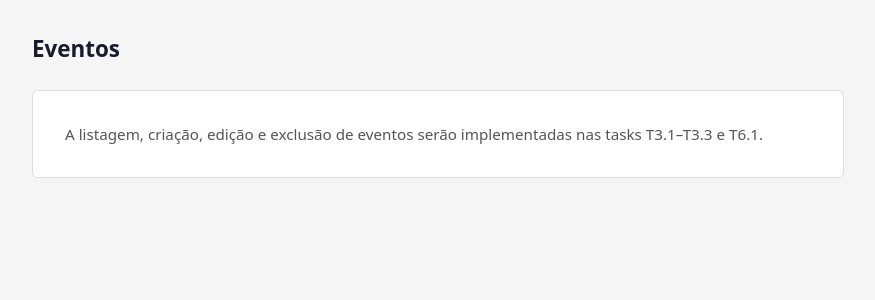
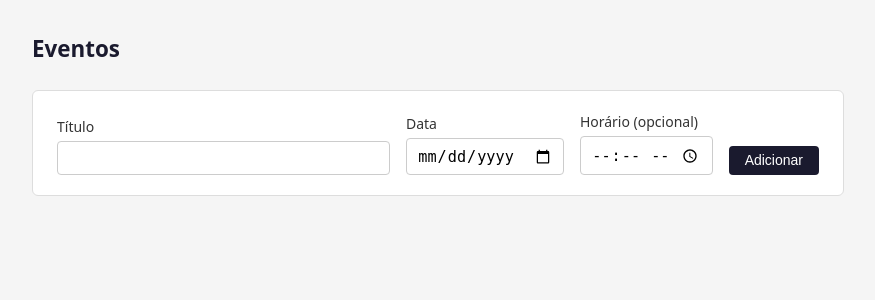
Before and after one commit to AndersonVidal/SibylSystem, a Django app: page /events/ in a window 1280 px wide. Shown: the part 52-352 px from the top of the page, without its empty margins (202-1077 px from the left). Run offline with Django 5.2, Linux system fonts and the light colour scheme; the visitor is signed in with stand-in values (Sample User, id 1).

Commit message:
feat: T3.2 — criação de Evento
EventForm (title, date, time), view index com POST→Redirect→GET e formulário inline no template.

```diff
--- /dev/null
+++ b/apps/events/forms.py
@@ -0,0 +1,18 @@
+from django import forms
+
+from apps.events.models import Event
+
+
+class EventForm(forms.ModelForm):
+    class Meta:
+        model = Event
+        fields = ["title", "date", "time"]
+        widgets = {
+            "date": forms.DateInput(attrs={"type": "date"}),
+            "time": forms.TimeInput(attrs={"type": "time"}),
+        }
+        labels = {
+            "title": "Título",
+            "date": "Data",
+            "time": "Horário (opcional)",
+        }
--- a/apps/events/views.py
+++ b/apps/events/views.py
@@ -1,7 +1,18 @@
 from django.contrib.auth.decorators import login_required
-from django.shortcuts import render
+from django.shortcuts import redirect, render
+
+from apps.events.forms import EventForm
 
 
 @login_required
 def index(request):
-    return render(request, "events/index.html", {"active_nav": "events"})
+    if request.method == "POST":
+        form = EventForm(request.POST)
+        if form.is_valid():
+            event = form.save(commit=False)
+            event.owner = request.user
+            event.save()
+            return redirect("events:index")
+    else:
+        form = EventForm()
+    return render(request, "events/index.html", {"active_nav": "events", "form": form})
--- a/frontend/templates/events/index.html
+++ b/frontend/templates/events/index.html
@@ -4,8 +4,34 @@
 
 {% block content %}
 <h1 class="page-title">Eventos</h1>
-<div class="placeholder-box">
-    A listagem, criação, edição e exclusão de eventos serão implementadas
-    nas tasks T3.1–T3.3 e T6.1.
+
+<div class="card">
+    <form method="post" novalidate>
+        {% csrf_token %}
+        <div class="form-row">
+            <div class="form-group form-group--grow">
+                <label for="{{ form.title.id_for_label }}">{{ form.title.label }}</label>
+                {{ form.title }}
+                {% if form.title.errors %}
+                <p class="form-error">{{ form.title.errors|first }}</p>
+                {% endif %}
+            </div>
+            <div class="form-group">
+                <label for="{{ form.date.id_for_label }}">{{ form.date.label }}</label>
+                {{ form.date }}
+                {% if form.date.errors %}
+                <p class="form-error">{{ form.date.errors|first }}</p>
+                {% endif %}
+            </div>
+            <div class="form-group">
+                <label for="{{ form.time.id_for_label }}">{{ form.time.label }}</label>
+                {{ form.time }}
+            </div>
+            <div class="form-group form-group--action">
+                <label class="form-label-hidden">Ação</label>
+                <button type="submit" class="btn btn-primary">Adicionar</button>
+            </div>
+        </div>
+    </form>
 </div>
 {% endblock %}
```
